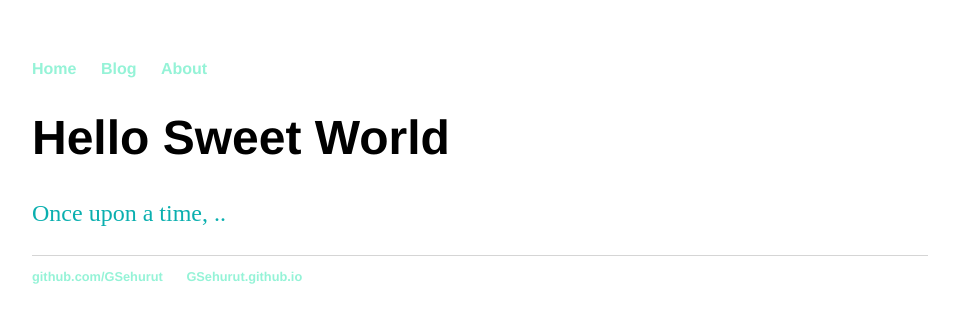
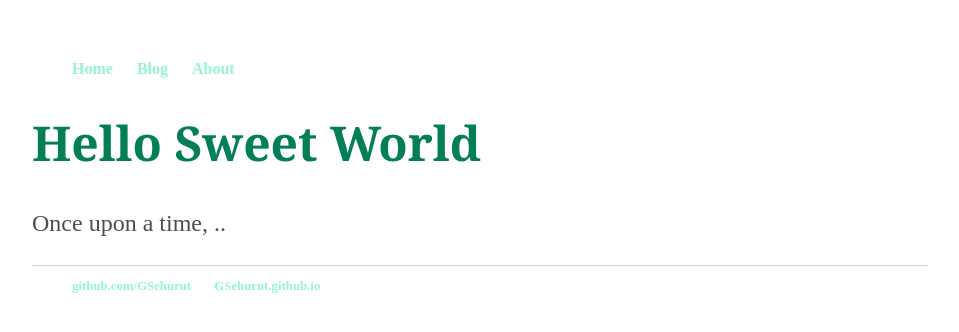
Before and after one commit to GSehurut/GSehurut.github.io, a Jekyll site: the page built from index.html, in a window 1280 px wide. Shown: the top 332 px of the page, without its empty margins (160-1119 px from the left). Built offline with Jekyll 4.4.1, drawn with Linux system fonts in a browser that asks for light colours.

Commit message:
Update main.css

```diff
--- a/css/main.css
+++ b/css/main.css
@@ -4,19 +4,20 @@ body {
 }
 h1 {
   font-size: 3em;
-  font-family:'Helvetica', 'Arial', 'Sans-Serif';
+  font-family:Cambria, Cochin, Georgia, Times, 'Times New Roman', serif;
+  color: rgb(3, 126, 89);
 }
 p{
   font-size: 1.5em;
   line-height: 1.4em;
-  color: rgb(10, 175, 175);
+  color: rgb(74, 78, 78);
 }
 footer {
   border-top: 1px solid #d5d5d5;
   font-size: .8em;
 }
 nav ul, footer ul {
-  font-family:'Helvetica', 'Arial', 'Sans-Serif';
+  font-family:Cambria, Cochin, Georgia, Times, 'Times New Roman', serif';
   padding: 0px;
   list-style: none;
   font-weight: bold;
```
